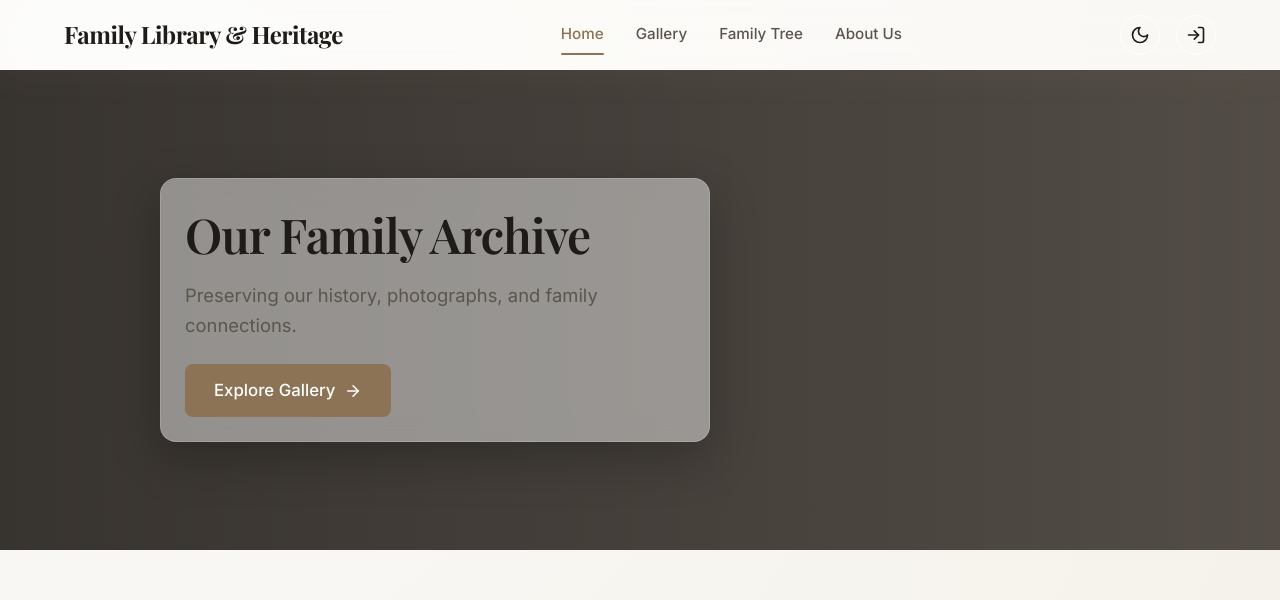
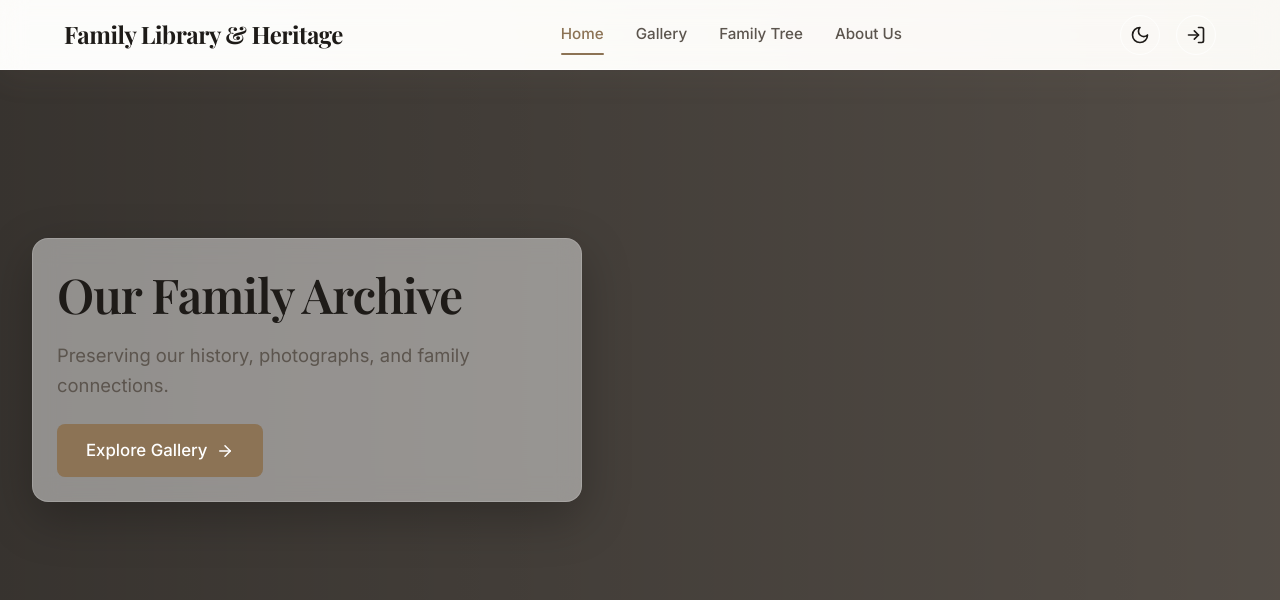
Before and after one commit to muhammedzamil38-wq/Family, a React (Vite) app in the folder client/: page / in a window 1280 px wide. Shown: the top 600 px of the page. Built offline with nearby package versions, Linux system fonts and the light colour scheme; no server answers; a web font is replaced by a local one.

Commit message:
UI cleaned

```diff
--- a/client/src/styles/index.css
+++ b/client/src/styles/index.css
@@ -92,7 +92,7 @@ p {
 .container {
   max-width: 1200px;
   margin: 0 auto;
-  padding: 0 24px;
+  padding: 0 32px;
   width: 100%;
 }
 
@@ -396,14 +396,23 @@ select.glass-input {
 }
 
 .hero-section {
-  height: 480px;
-  background-size: cover;
-  background-position: center;
+  min-height: 600px;
   background-color: #5c554e;
   position: relative;
   margin-bottom: 60px;
   display: flex;
   align-items: center;
+  overflow: hidden;
+}
+
+.hero-image {
+  position: absolute;
+  inset: 0;
+  width: 100%;
+  height: 100%;
+  object-fit: contain;
+  object-position: center;
+  background: #5c554e;
 }
 
 .hero-overlay {
@@ -415,7 +424,8 @@ select.glass-input {
   background: linear-gradient(to right, rgba(0, 0, 0, 0.4), rgba(0, 0, 0, 0.1));
   display: flex;
   align-items: center;
-  padding: 0 40px;
+  padding: 0 32px;
+  z-index: 1;
 }
 
 .hero-content {
@@ -429,7 +439,7 @@ select.glass-input {
 
 @media (min-width: 768px) {
   .hero-content {
-    margin-left: 10%;
+    margin-left: 0;
     text-align: left;
   }
 }
--- a/client/src/views/Home.jsx
+++ b/client/src/views/Home.jsx
@@ -80,9 +80,15 @@ export default function Home() {
       {/* 1. Hero Section */}
       <section
         className="hero-section"
-        style={{ backgroundImage: heroImageSrc ? `url(${heroImageSrc})` : 'none' }}
         aria-label="Welcome banner"
       >
+        {heroImageSrc && (
+          <img
+            className="hero-image"
+            src={heroImageSrc}
+            alt={hero?.altText || hero?.title || 'Family heritage'}
+          />
+        )}
         <div className="hero-overlay">
           <div className="hero-content glass-card">
             <h1 className="hero-title">{hero?.title || 'Our Family Archive'}</h1>
```
